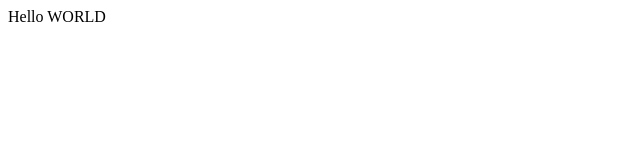
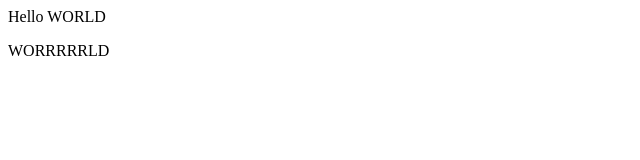
Before and after one commit to franzschurmann/demo-repo, a plain HTML site: page index.html in a window 1280 px wide. Shown: the whole page, without its empty margins (0-640 px from the left). Drawn offline with Linux system fonts and the light colour scheme.

Commit message:
idk what I'm doing

```diff
--- a/index.html
+++ b/index.html
@@ -1 +1,2 @@
 <div>Hello WORLD</div>
+<p> WORRRRRLD</p>
```
